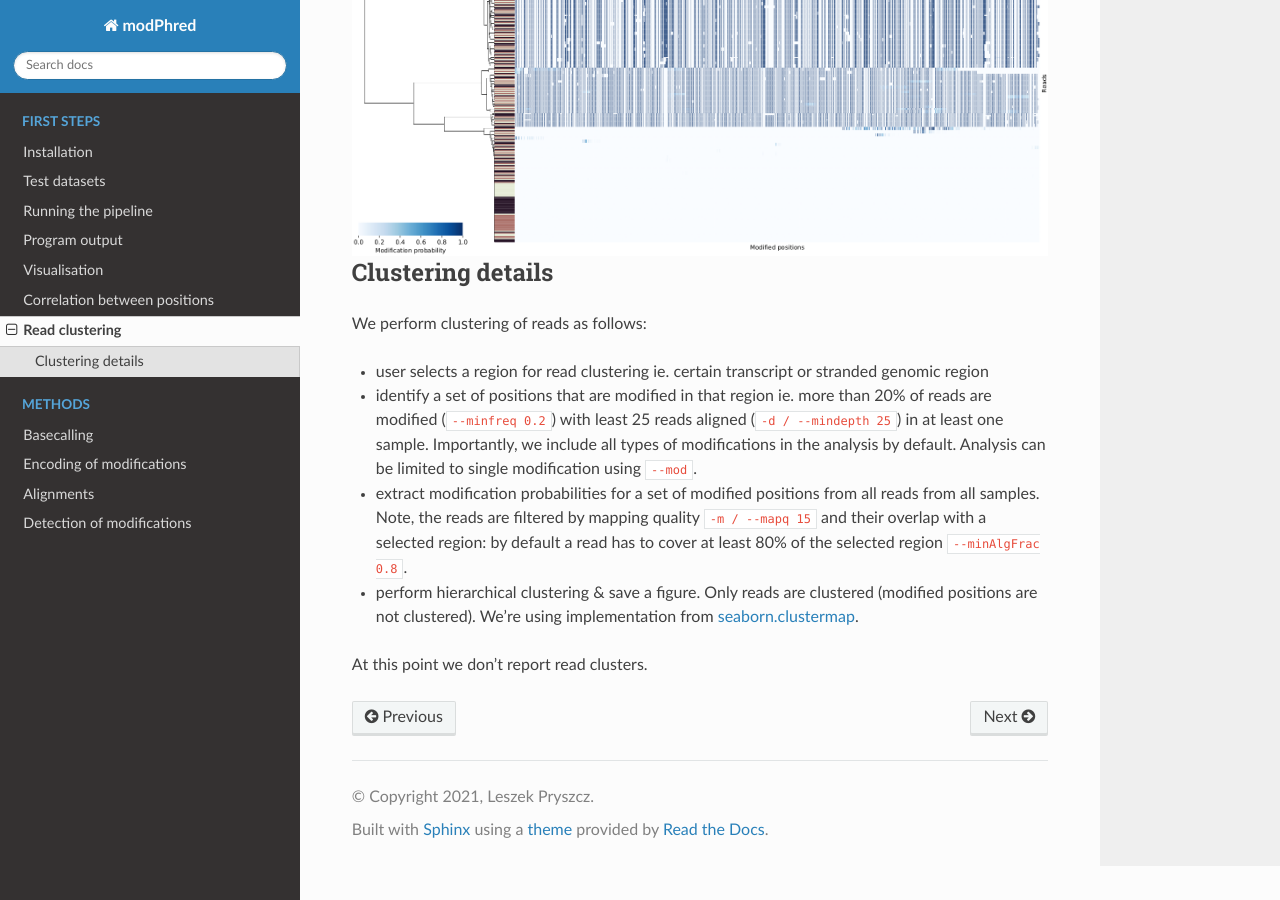
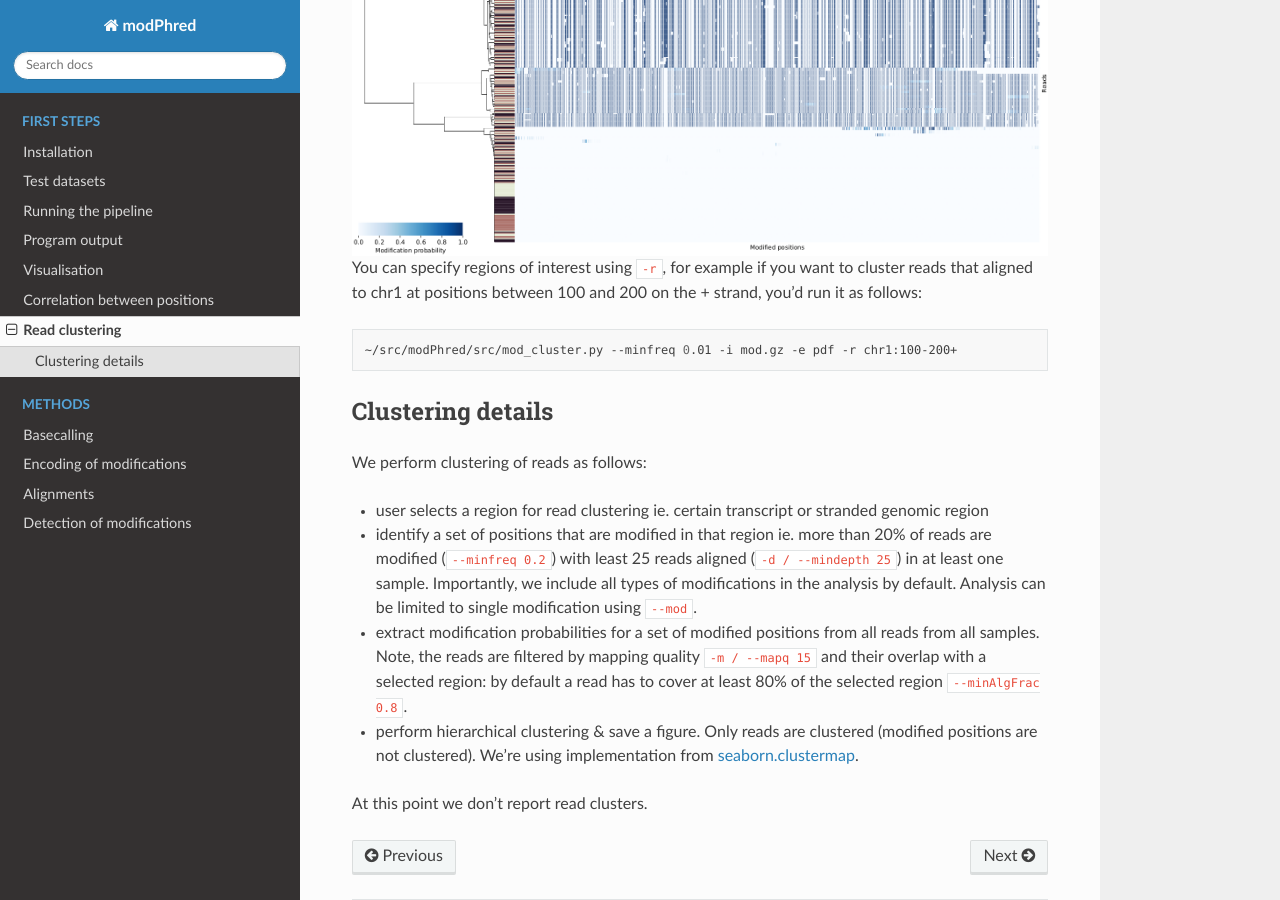
Before and after one commit to novoalab/modPhred, a Sphinx documentation site: the page built from docs/cluster.rst, in a window 1280 px wide and 900 px high, scrolled down 504 px. Built offline with Sphinx 7.4.7 and the Read the Docs theme 2.0.0, drawn with Linux system fonts in a browser that asks for light colours.

Commit message:
Update cluster.rst
#11

```diff
--- a/docs/cluster.rst
+++ b/docs/cluster.rst
@@ -15,6 +15,14 @@ This will produce plots similar to this one
 .. image:: cluster.png
    :align: center
    :width: 100%
+
+You can specify regions of interest using ``-r``,
+for example if you want to cluster reads that aligned to
+chr1 at positions between 100 and 200 on the + strand, you'd run it as follows:
+
+.. code-block:: bash
+
+   ~/src/modPhred/src/mod_cluster.py --minfreq 0.01 -i mod.gz -e pdf -r chr1:100-200+
 
 
 Clustering details
```
